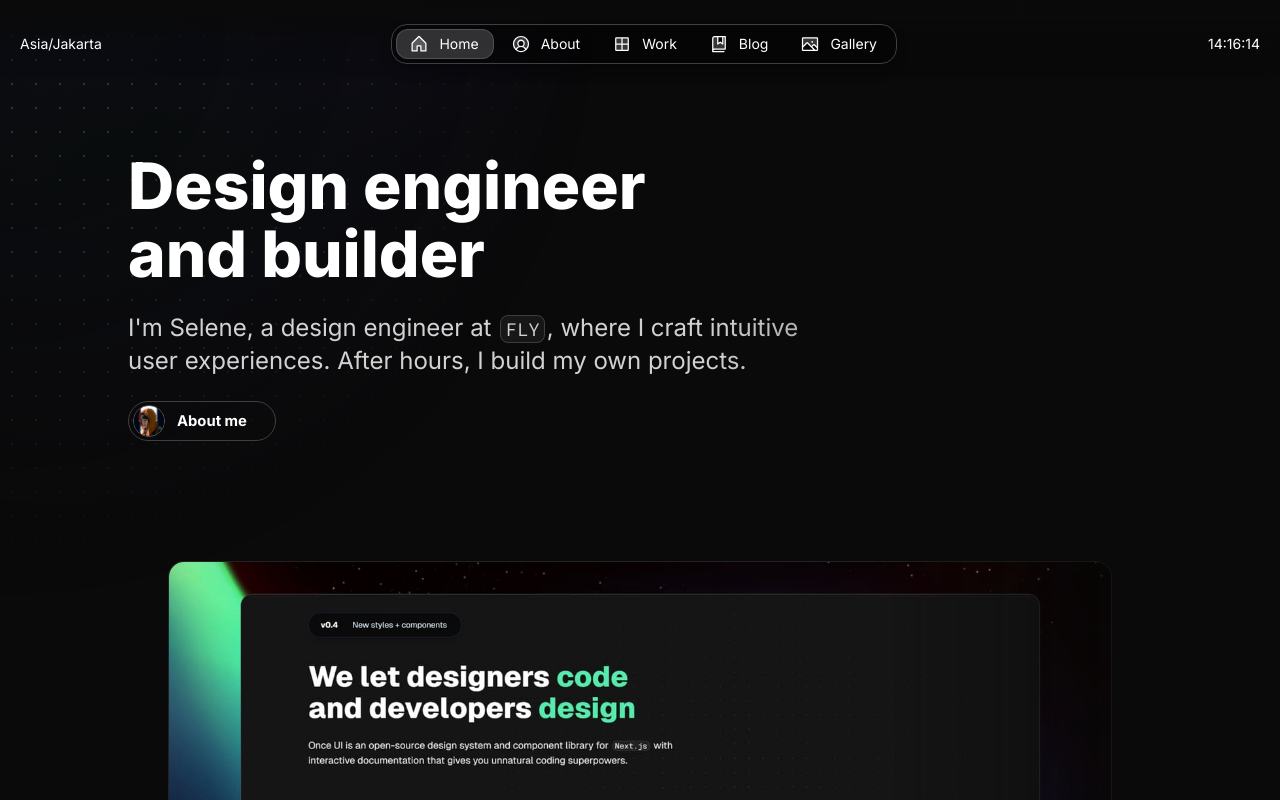
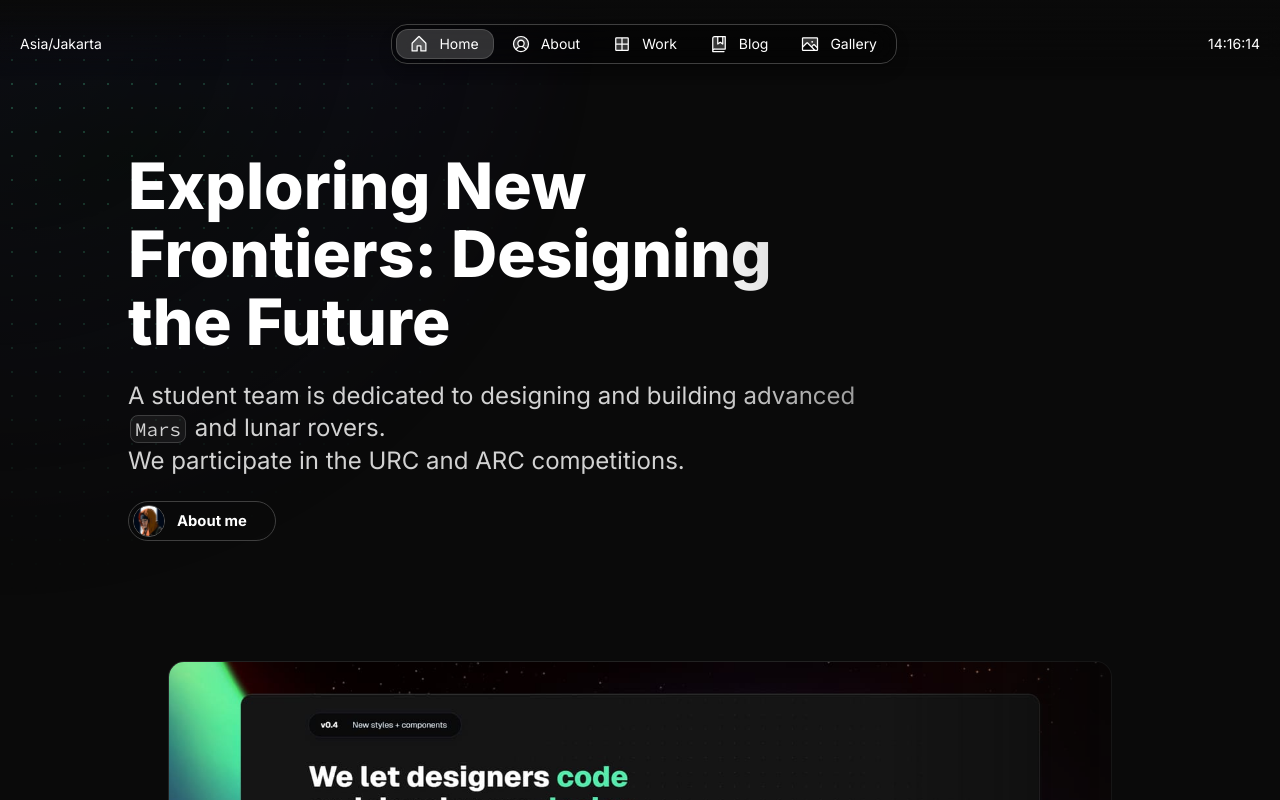
Before and after one commit to jettr25/marsmqu, a Next.js app: page /en in a window 1280 px wide. Shown: the top 800 px of the page. Built offline with nearby package versions, Linux system fonts and the light colour scheme.

Commit message:
content update

```diff
--- a/src/app/resources/content.js
+++ b/src/app/resources/content.js
@@ -45,10 +45,10 @@ const social = [
 
 const home = {
     label: 'Home',
-    title: `${person.name}'s Portfolio`,
-    description: `Portfolio website showcasing my work as a ${person.role}`,
-    headline: <>Design engineer and builder</>,
-    subline: <>I'm Selene, a design engineer at <InlineCode>FLY</InlineCode>, where I craft intuitive<br/> user experiences. After hours, I build my own projects.</>
+    title: `${person.name} Rover`,
+    description: `A student team dedicated to designing and building advanced Mars and lunar rovers. We participate in the URC and ARC competitions, where our robots are tested in tasks like collecting scientific samples, navigating challenging terrain autonomously, and performing equipment maintenance.`,
+    headline: <>Exploring New Frontiers: Designing the Future</>,
+    subline: <>A student team is dedicated to designing and building advanced <InlineCode>Mars</InlineCode> and lunar rovers.<br/> We participate in the URC and ARC competitions.</>
 }
 
 const about = {
```
